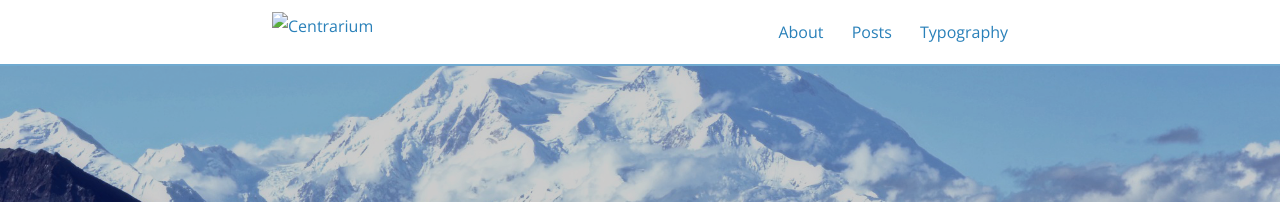
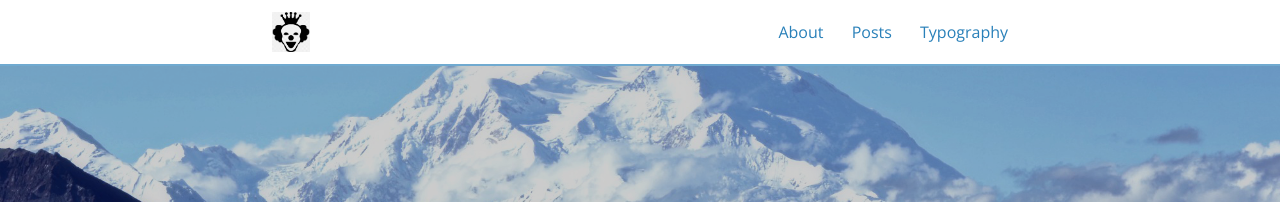
Before and after one commit to kyuwonism/kyuwonism.github.io, a Jekyll site: the page built from index.html, in a window 1280 px wide. Shown: the top 202 px of the page. Built offline with Jekyll 4.4.1, drawn with Linux system fonts in a browser that asks for light colours; nearby versions of some CDN libraries; the list of posts is cut into pages by our own code.

Commit message:
Update header.html

```diff
--- a/_includes/header.html
+++ b/_includes/header.html
@@ -2,7 +2,7 @@
   <div class="navigation-wrapper">
     <a href="{{ site.baseurl }}/" class="logo">
       {% if site.logo %}
-      <img src="{{ site.joker | prepend: site.baseurl }}" alt="{{ site.title }}">
+      <img src="{{ site.logo | prepend: site.baseurl }}" alt="{{ site.title }}">
       {% else %}
       <span>{{ site.title }}</span>
       {% endif %}
```
